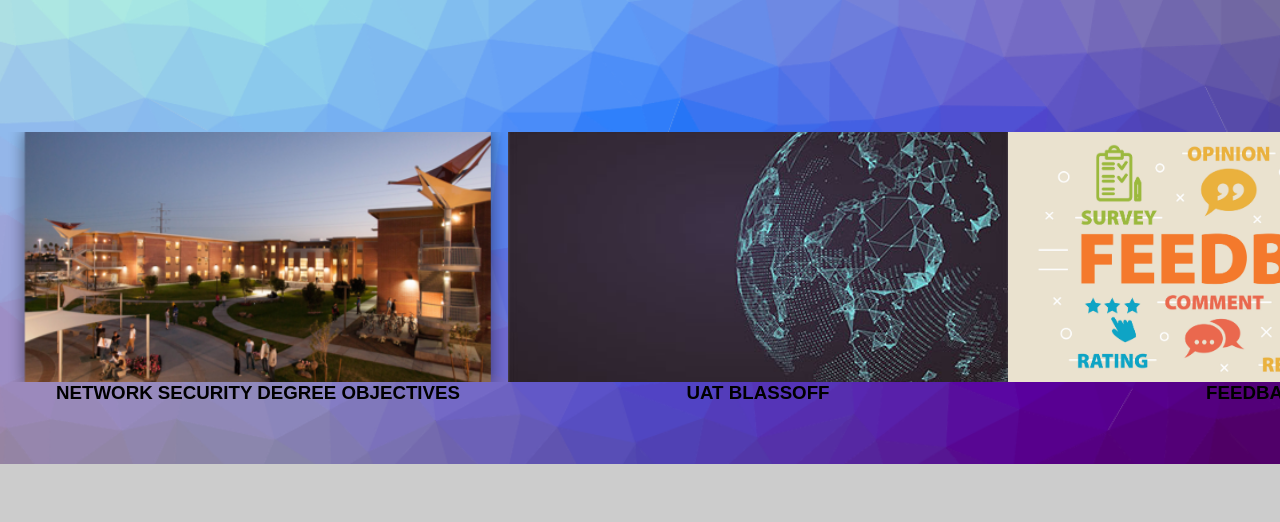
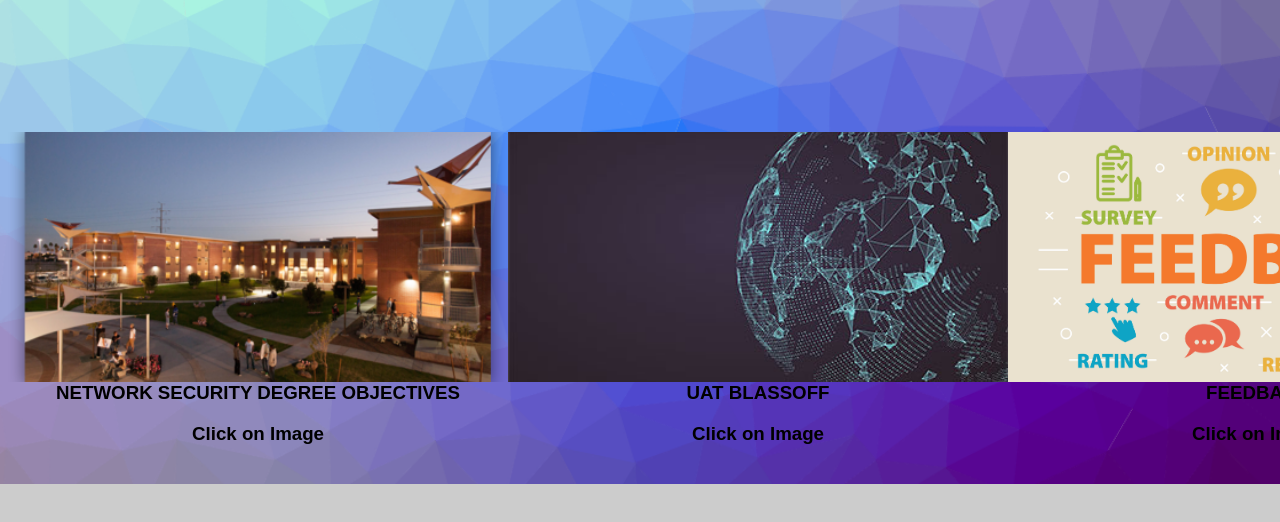
Before and after one commit to Potasio101/potasio101.github.io, a plain HTML site: page index.html in a window 1280 px wide. Shown: the part 164-686 px from the top of the page. Drawn offline with Linux system fonts and the light colour scheme.

Commit message:
adding click on image

```diff
--- a/index.html
+++ b/index.html
@@ -23,18 +23,21 @@
         <!-- Image for uat objective in has onclick function -->
       <img class="imgLandingPage" id="uat" src="uat.png" onclick="uatlandpage()"/>
       <h3>NETWORK SECURITY DEGREE OBJECTIVES</h3>
+          <h3>Click on Image</h3>
     </div>
     <!-- div for middle  -->
       <div class="middle">
         <!-- Image for blassoff project in has onclick function -->
         <img class="imgLandingPage" id="uatspace" src="uatspace.jpg" onclick="blastoff()"/>
         <h3>UAT BLASSOFF</h3>
+          <h3>Click on Image</h3>
       </div>
       <!-- div for right -->
       <div class="right">
         <!-- Image for feedback in has onclick function -->
         <img class="imgLandingPage" id="feedback" src="feedback.jpg" onclick="feedback()"/>
         <h3>FEEDBACK</h3>
+          <h3>Click on Image</h3>
       </div>
 
       <div class="footer">
```
